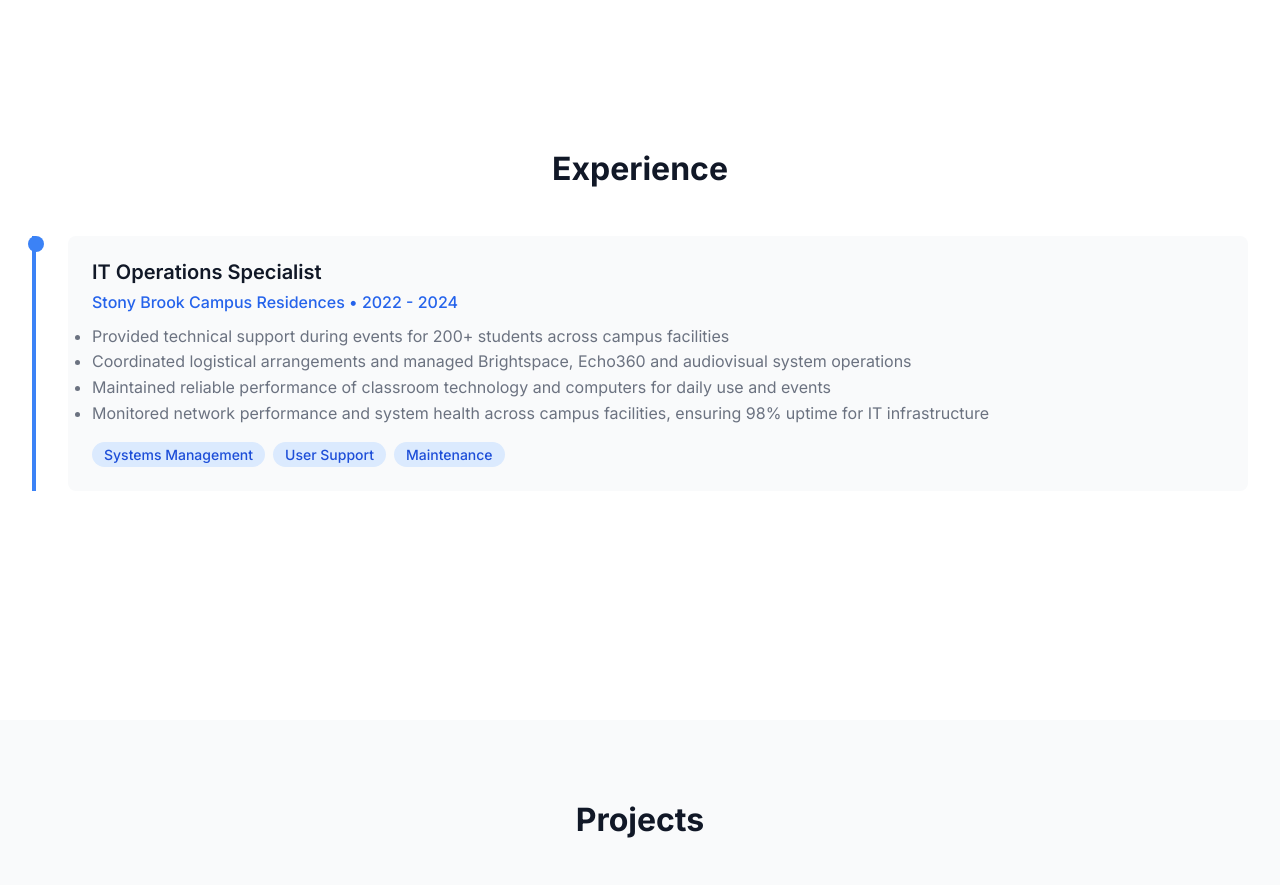
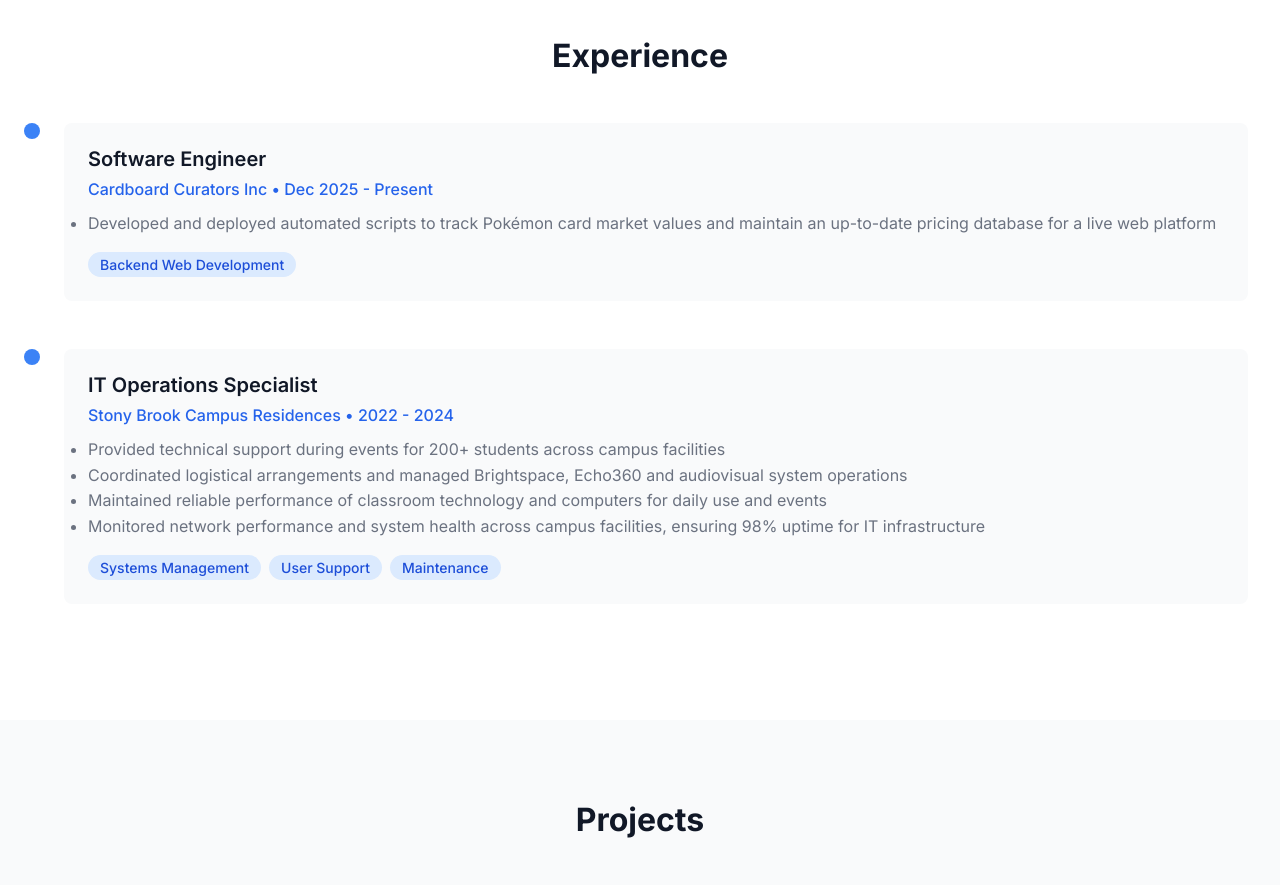
Before and after one commit to Edward-Chen03/personal-portfolio, a React (Vite) app in the folder portfolio/: page / in a window 1280 px wide. Shown: the part 880-1765 px from the top of the page. Built offline with nearby package versions, Linux system fonts and the light colour scheme.

Commit message:
Small Update

```diff
--- a/portfolio/src/App.css
+++ b/portfolio/src/App.css
@@ -209,7 +209,7 @@ body {
 }
 
 .timeline-item {
-  border-left: 4px solid;
+
   padding-left: 2rem;
   position: relative;
 }
--- a/portfolio/src/App.jsx
+++ b/portfolio/src/App.jsx
@@ -148,6 +148,34 @@ function App() {
         <div className="section-container">
           <h2 className="section-title">Experience</h2>
           <div className="experience-timeline">
+
+            {/* <div className="timeline-item blue">
+              <div className="timeline-dot"></div>
+              <div className="timeline-content">
+                <h2 className="job-title">Incoming Associate Software Engineer</h2>
+                <p className="job-company"></p>
+                <p className="job-description">
+                </p>
+                <div className="job-tags"></div>
+              </div>
+            </div> */}
+
+            <div className="timeline-item blue">
+              <div className="timeline-dot"></div>
+              <div className="timeline-content">
+                <h2 className="job-title">Software Engineer</h2>
+                <p className="job-company">Cardboard Curators Inc • Dec 2025 - Present</p>
+                <p className="job-description">
+                  <ul>
+                    <li>Developed and deployed automated scripts to track Pokémon card market values and maintain an up-to-date pricing database for a live web platform</li>
+                  </ul>
+                </p>
+                <div className="job-tags">
+                  <span className="tag blue">Backend Web Development</span>
+                </div>
+              </div>
+            </div>
+
             <div className="timeline-item blue">
               <div className="timeline-dot"></div>
               <div className="timeline-content">
@@ -160,7 +188,6 @@ function App() {
                     <li>Maintained reliable performance of classroom technology and computers for daily use and events</li>
                     <li>Monitored network performance and system health across campus facilities, ensuring 98% uptime for IT infrastructure</li>
                   </ul>
-
                 </p>
                 <div className="job-tags">
                   <span className="tag blue">Systems Management</span>
```
Lines whose indentation alone changed are shown as unchanged.
